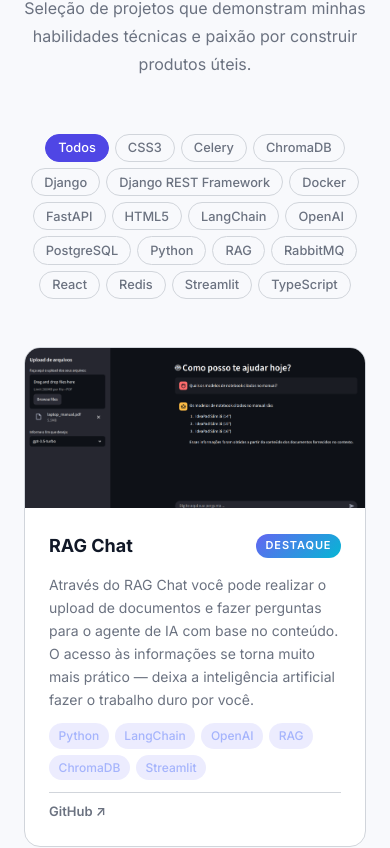
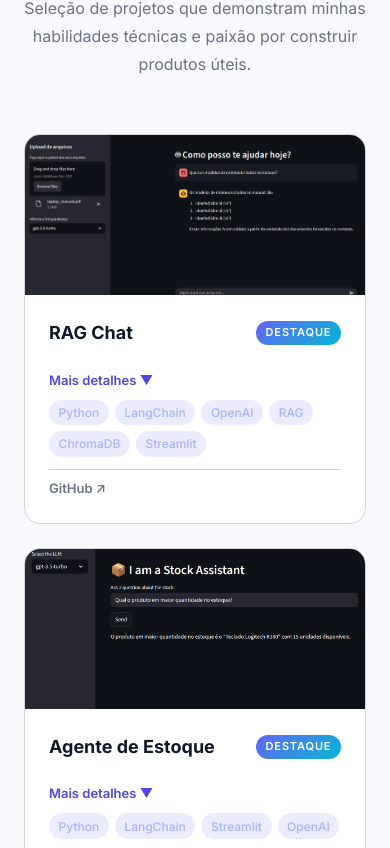
Before and after one commit to vitorgsantoss/new_portfolio, a React (Vite) app: page / in a window 390 px wide. Shown: the part 1816-2664 px from the top of the page. Built offline with nearby package versions, Linux system fonts and the light colour scheme.

Commit message:
STYLE: adjusting style in mobile version

```diff
--- a/src/components/sections/Projects.css
+++ b/src/components/sections/Projects.css
@@ -116,12 +116,20 @@
   flex-shrink: 0;
 }
 
+.project-card__accordion {
+  overflow: hidden;
+}
+
 .project-card__description {
   font-size: 0.875rem;
   line-height: 1.65;
   color: var(--color-text-muted);
   margin: 0;
   flex: 1;
+}
+
+.project-card__details-btn {
+  display: none;
 }
 
 .project-card__techs {
@@ -184,11 +192,44 @@
   }
 
   .projects__filters {
-    gap: 0.375rem;
+    display: none;
   }
 
   .projects__filter-btn {
     font-size: 0.8rem;
     padding: 0.35rem 0.75rem;
   }
+
+  .project-card__accordion {
+    display: grid;
+    grid-template-rows: 0fr;
+    transition: grid-template-rows var(--transition-base);
+  }
+
+  .project-card__accordion--open {
+    grid-template-rows: 1fr;
+  }
+
+  .project-card__accordion .project-card__description {
+    overflow: hidden;
+  }
+
+  .project-card__details-btn {
+    display: inline-flex;
+    align-items: center;
+    gap: 0.25rem;
+    background: none;
+    border: none;
+    padding: 0;
+    font-size: 0.8125rem;
+    font-weight: 600;
+    color: var(--color-primary);
+    cursor: pointer;
+    font-family: inherit;
+    transition: color var(--transition-fast);
+  }
+
+  .project-card__details-btn:hover {
+    color: #a5b4fc;
+  }
 }
--- a/src/components/sections/Projects.tsx
+++ b/src/components/sections/Projects.tsx
@@ -1,8 +1,93 @@
 import { useState, useMemo } from 'react';
 import { projects } from '../../data/projects';
+import type { Project } from '../../types';
 import './Projects.css';
 
 const allTechs = Array.from(new Set(projects.flatMap((p) => p.technologies))).sort();
+
+const ProjectCard: React.FC<{ project: Project }> = ({ project }) => {
+  const [expanded, setExpanded] = useState(false);
+
+  return (
+    <article className="project-card">
+      <div
+        className="project-card__image"
+        style={!project.imageUrl ? {
+          background: `linear-gradient(135deg, ${project.gradientFrom}, ${project.gradientTo})`,
+        } : undefined}
+        aria-hidden="true"
+      >
+        {project.imageUrl ? (
+          <img
+            src={project.imageUrl}
+            alt={project.title}
+            className="project-card__image-img"
+            loading="lazy"
+          />
+        ) : (
+          <span className="project-card__image-label">{project.title}</span>
+        )}
+      </div>
+
+      <div className="project-card__body">
+        <div className="project-card__header">
+          <h3 className="project-card__title">{project.title}</h3>
+          {project.featured && (
+            <span className="project-card__badge" aria-label="Projeto em destaque">
+              Destaque
+            </span>
+          )}
+        </div>
+
+        <div className={`project-card__accordion${expanded ? ' project-card__accordion--open' : ''}`}>
+          <p className="project-card__description">{project.description}</p>
+        </div>
+
+        <button
+          className="project-card__details-btn"
+          onClick={() => setExpanded((prev) => !prev)}
+          aria-expanded={expanded}
+          aria-label={expanded ? 'Ocultar descrição' : 'Ver descrição do projeto'}
+        >
+          {expanded ? 'Ocultar ▲' : 'Mais detalhes ▼'}
+        </button>
+
+        <ul className="project-card__techs" aria-label="Tecnologias usadas">
+          {project.technologies.map((tech) => (
+            <li key={tech} className="project-card__tech">
+              {tech}
+            </li>
+          ))}
+        </ul>
+
+        <div className="project-card__links">
+          {project.demoUrl && (
+            <a
+              href={project.demoUrl}
+              target="_blank"
+              rel="noopener noreferrer"
+              className="project-card__link project-card__link--demo"
+              aria-label={`Ver demo de ${project.title}`}
+            >
+              Demo ao vivo ↗
+            </a>
+          )}
+          {project.repoUrl && (
+            <a
+              href={project.repoUrl}
+              target="_blank"
+              rel="noopener noreferrer"
+              className="project-card__link project-card__link--repo"
+              aria-label={`Ver repositório de ${project.title}`}
+            >
+              GitHub ↗
+            </a>
+          )}
+        </div>
+      </div>
+    </article>
+  );
+};
 
 export const Projects: React.FC = () => {
   const [activeFilter, setActiveFilter] = useState<string>('Todos');
@@ -49,72 +134,7 @@ export const Projects: React.FC = () => {
 
         <div className="projects__grid">
           {filtered.map((project) => (
-            <article key={project.id} className="project-card">
-              <div
-                className="project-card__image"
-                style={!project.imageUrl ? {
-                  background: `linear-gradient(135deg, ${project.gradientFrom}, ${project.gradientTo})`,
-                } : undefined}
-                aria-hidden="true"
-              >
-                {project.imageUrl ? (
-                  <img
-                    src={project.imageUrl}
-                    alt={project.title}
-                    className="project-card__image-img"
-                    loading="lazy"
-                  />
-                ) : (
-                  <span className="project-card__image-label">{project.title}</span>
-                )}
-              </div>
-
-              <div className="project-card__body">
-                <div className="project-card__header">
-                  <h3 className="project-card__title">{project.title}</h3>
-                  {project.featured && (
-                    <span className="project-card__badge" aria-label="Projeto em destaque">
-                      Destaque
-                    </span>
-                  )}
-                </div>
-
-                <p className="project-card__description">{project.description}</p>
-
-                <ul className="project-card__techs" aria-label="Tecnologias usadas">
-                  {project.technologies.map((tech) => (
-                    <li key={tech} className="project-card__tech">
-                      {tech}
-                    </li>
-                  ))}
-                </ul>
-
-                <div className="project-card__links">
-                  {project.demoUrl && (
-                    <a
-                      href={project.demoUrl}
-                      target="_blank"
-                      rel="noopener noreferrer"
-                      className="project-card__link project-card__link--demo"
-                      aria-label={`Ver demo de ${project.title}`}
-                    >
-                      Demo ao vivo ↗
-                    </a>
-                  )}
-                  {project.repoUrl && (
-                    <a
-                      href={project.repoUrl}
-                      target="_blank"
-                      rel="noopener noreferrer"
-                      className="project-card__link project-card__link--repo"
-                      aria-label={`Ver repositório de ${project.title}`}
-                    >
-                      GitHub ↗
-                    </a>
-                  )}
-                </div>
-              </div>
-            </article>
+            <ProjectCard key={project.id} project={project} />
           ))}
         </div>
 
```
